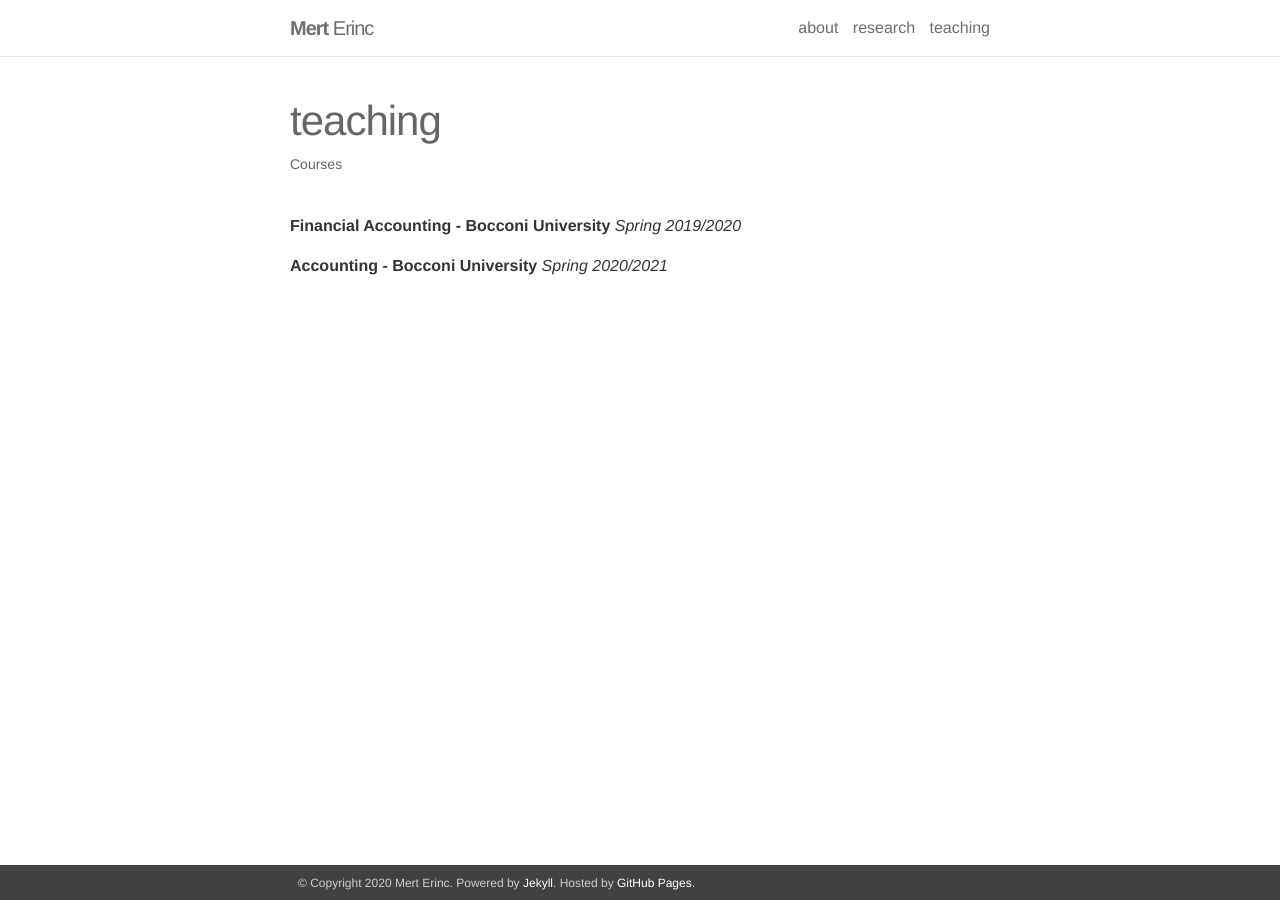
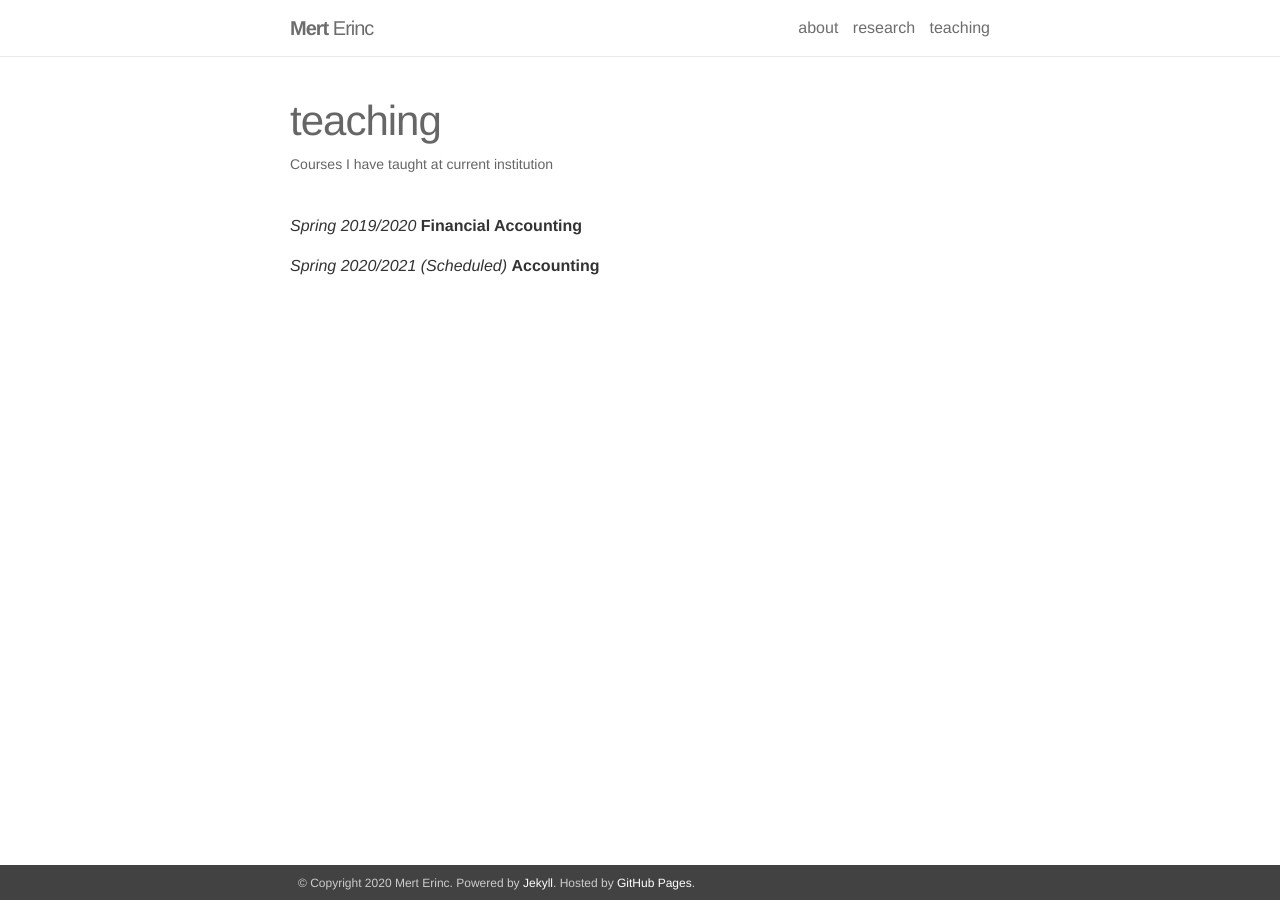
Before and after one commit to mrterinc/mrterinc.github.io, a Jekyll site: the page built from _pages/teaching.md, in a window 1280 px wide. Built offline with Jekyll 4.4.1, drawn with Linux system fonts in a browser that asks for light colours.

```diff
--- a/_pages/teaching.md
+++ b/_pages/teaching.md
@@ -2,9 +2,9 @@
 layout: page
 title: teaching
 permalink: /teaching/
-description: Courses
+description: Courses I have taught at current institution
 ---
 
-**Financial Accounting - Bocconi University** *Spring 2019/2020*
+*Spring 2019/2020* **Financial Accounting**
 
-**Accounting - Bocconi University** *Spring 2020/2021*
+*Spring 2020/2021 (Scheduled)* **Accounting**
```
Also changed, not shown: _pages/projects.md (+2 -2 lines).
